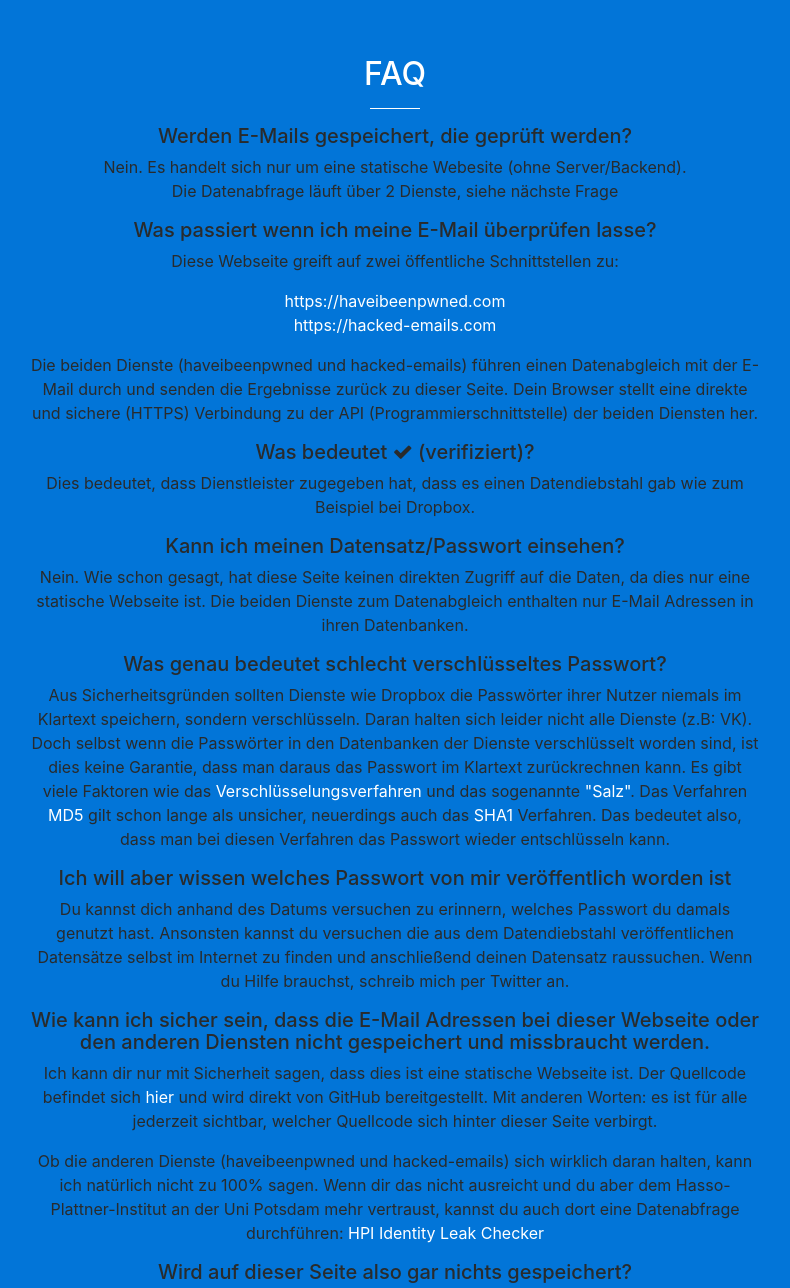
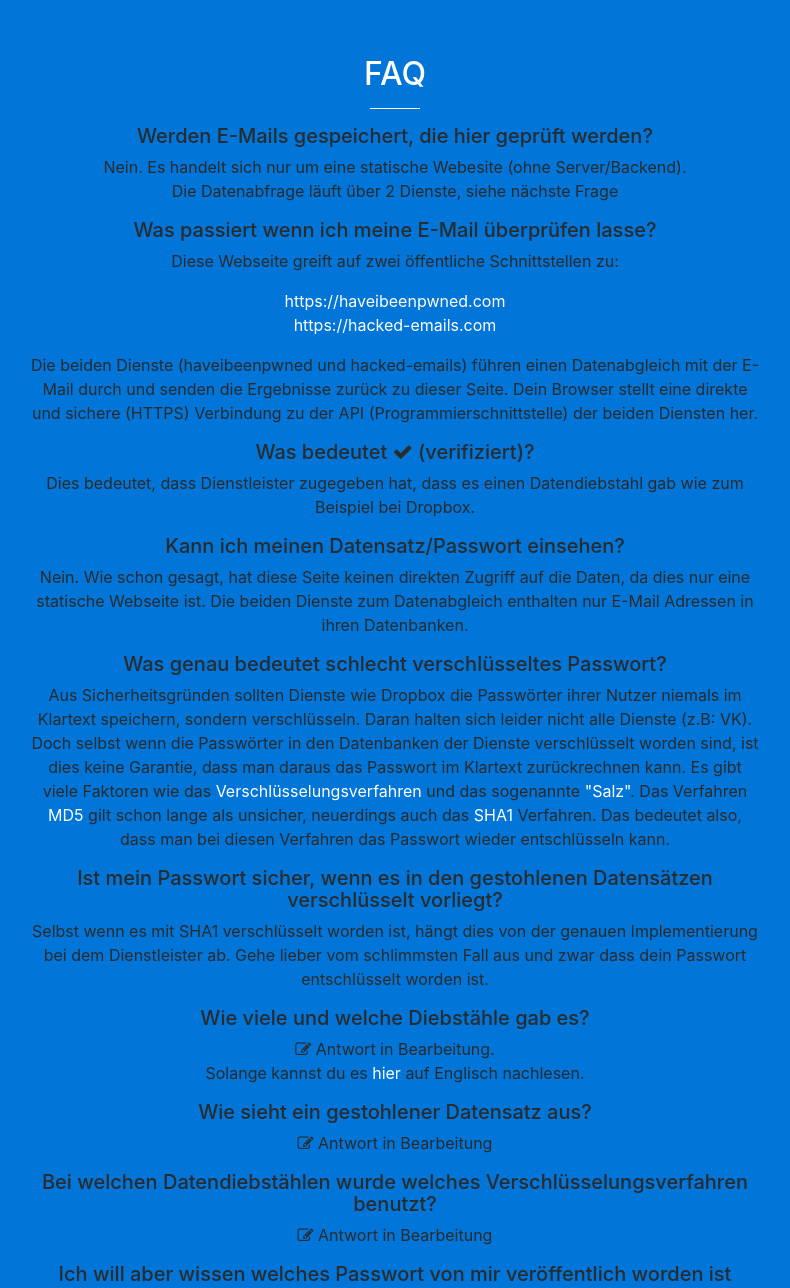
Before and after one commit to wurde-ich-gehackt/wurde-ich-gehackt.github.io, a website with bundled scripts: page index.html in a window 1280 px wide. Shown: the part 2060-3348 px from the top of the page, without its empty margins (245-1035 px from the left). Built offline with nearby package versions, Linux system fonts and the light colour scheme.

Commit message:
added WIP faq, improve og:image

```diff
--- a/index.html
+++ b/index.html
@@ -112,7 +112,7 @@
                     <h2 class="section-heading text-white">Worum geht es eigentlich?</h2>
                     <hr class="light">
                     <p class="text-black">
-                        Es gab eine Reihe von Datendiebstählen bei großen Firmen bzw. Diensten wie SONY, Adobe, Yahoo, Dropbox oder VK als auch bei kleineren verschiedene Foren. Hacker sind in die Systeme eingedrungen und haben sich dadurch Zugang zu den Datensätzen der Kunden verschafft.<br>
+                        Es gab eine Reihe von Datendiebstählen bei großen Firmen bzw. Diensten wie SONY, Adobe, Yahoo, Dropbox oder VK als auch bei verschiedene Foren. Hacker sind in die Systeme eingedrungen und haben sich dadurch Zugang zu den Datensätzen der Kunden verschafft.<br>
                         Der Datendiebstahl bei <a target="_blank" href="http://www.spiegel.de/netzwelt/web/dropbox-neue-passwoerter-fuer-alle-nutzer-a-847576.html">Dropbox</a> erfolgte 2012 und Dropbox hat dies auch offiziell bestätigt. Die Daten wurden danach im sogenannten <a target="_blank" href="https://de.wikipedia.org/wiki/Darknet">Darknet</a> verkauft. Erst 2016 wurden viele dieser gestohlenen Daten dann "kostenlos" für alle im Clearnet (also nicht im Darknet) veröffentlich. Seitdem kann wirklich jeder diese Daten im Internet finden und einsehen.
                         <br>
                         Das Problem bei den gestohlenen Daten ist zum einen, dass sie ggf. Passwörter enthalten. Diese wurden entweder von dem Dienstleister nicht verschlüsselt, schlecht verschlüsselt oder sind heutzutage leicht entschlüsselbar.
@@ -157,7 +157,7 @@
                 <div class="col-lg-8 offset-lg-2 text-center white-links">
                     <h2 class="section-heading text-white">FAQ</h2>
                     <hr class="light">
-<h5>Werden E-Mails gespeichert, die geprüft werden?</h5>
+<h5>Werden E-Mails gespeichert, die hier geprüft werden?</h5>
 <p>Nein. Es handelt sich nur um eine statische Webesite (ohne Server/Backend).<br>
 Die Datenabfrage läuft über 2 Dienste, siehe nächste Frage</p>
 <h5>Was passiert wenn ich meine E-Mail überprüfen lasse?</h5>
@@ -179,6 +179,19 @@ Die beiden Dienste (haveibeenpwned und hacked-emails) führen einen Datenabgleic
 <p>Aus Sicherheitsgründen sollten Dienste wie Dropbox die Passwörter ihrer Nutzer niemals im Klartext speichern, sondern verschlüsseln. Daran halten sich leider nicht alle Dienste (z.B: VK). Doch selbst wenn die Passwörter in den Datenbanken der Dienste verschlüsselt worden sind, ist dies keine Garantie, dass man daraus das Passwort im Klartext zurückrechnen kann. Es gibt viele Faktoren wie das <a target="_blank" href="https://de.wikipedia.org/wiki/Symmetrisches_Kryptosystem">Verschlüsselungsverfahren</a> und das sogenannte <a target="_blank" href="https://de.wikipedia.org/wiki/Salt_(Kryptologie)">"Salz"</a>.
 Das Verfahren <a target="_blank" href="https://www.heise.de/security/meldung/Autor-haelt-md5crypt-nicht-mehr-fuer-sicher-1614781.html">MD5</a> gilt schon lange als unsicher, neuerdings auch das <a target="_blank" href="https://www.heise.de/security/meldung/Admins-aufgepasst-SHA1-Zertifikate-vor-dem-endgueltigen-Aus-3460868.html">SHA1</a> Verfahren. Das bedeutet also, dass man bei diesen Verfahren das Passwort wieder entschlüsseln kann.
 </p>
+
+<h5>Ist mein Passwort sicher, wenn es in den gestohlenen Datensätzen verschlüsselt vorliegt?</h5>
+<p>Selbst wenn es mit SHA1 verschlüsselt worden ist, hängt dies von der genauen Implementierung bei dem Dienstleister ab. Gehe lieber vom schlimmsten Fall aus und zwar dass dein Passwort entschlüsselt worden ist.</p>
+
+<h5>Wie viele und welche Diebstähle gab es?</h5>
+<p><i class="fa fa-pencil-square-o" aria-hidden="true"></i> Antwort in Bearbeitung.<br>Solange kannst du es <a target="_blank" href="https://haveibeenpwned.com/PwnedWebsites" >hier</a> auf Englisch nachlesen.
+</p>
+
+<h5>Wie sieht ein gestohlener Datensatz aus?</h5>
+<p><i class="fa fa-pencil-square-o" aria-hidden="true"></i> Antwort in Bearbeitung</p>
+
+<h5>Bei welchen Datendiebstählen wurde welches Verschlüsselungsverfahren benutzt?</h5>
+<p><i class="fa fa-pencil-square-o" aria-hidden="true"></i> Antwort in Bearbeitung</p>
 
 <h5>Ich will aber wissen welches Passwort von mir veröffentlich worden ist</h5>
 <p>Du kannst dich anhand des Datums versuchen zu erinnern, welches Passwort du damals genutzt hast. Ansonsten kannst du versuchen die aus dem Datendiebstahl veröffentlichen Datensätze selbst im Internet zu finden und anschließend deinen Datensatz raussuchen. Wenn du Hilfe brauchst, schreib mich per Twitter an.</p>
--- a/js/creative.js
+++ b/js/creative.js
@@ -99,7 +99,6 @@
                 });
               } catch (err) {}
               $('#found-amount').text(data.length + ' bzw. ' + data2.results + ' Einträge');
-              debugger
               data.forEach(function(item) {
                 var item = "<li><strong>" +
                  item.Name + ":</strong> Diebstahl am " + item.BreachDate + ", Veröffentlichung am "
```
Also changed, not shown: screenshot.png.
